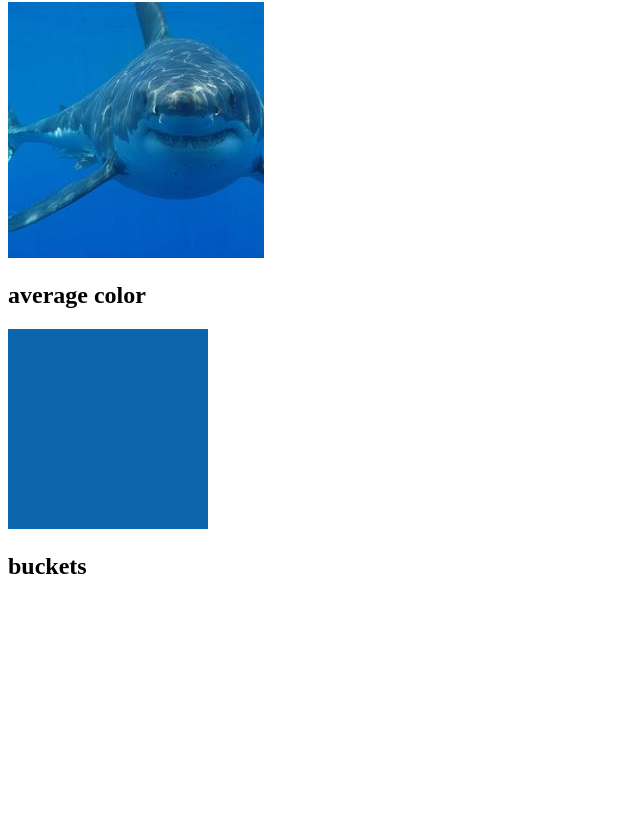
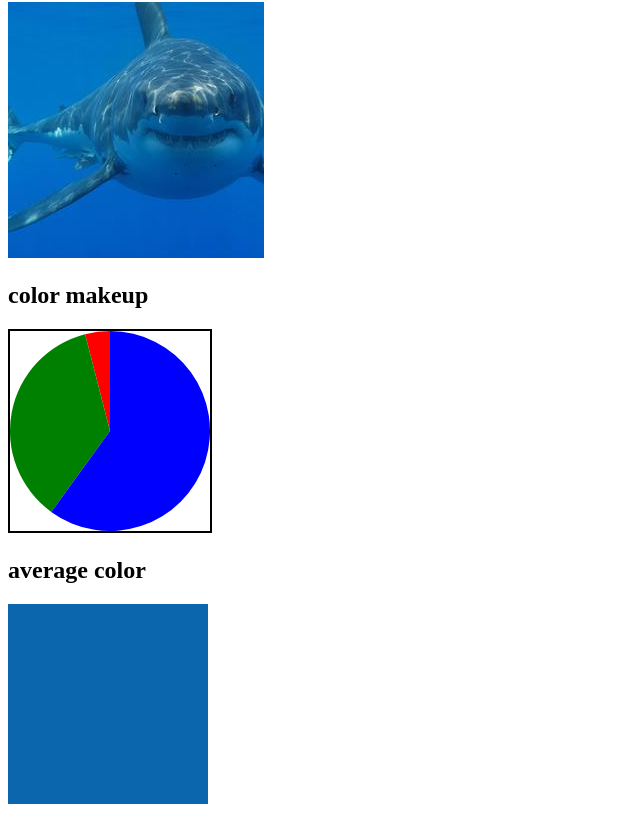
Before and after one commit to lissalad/color-content, a plain HTML site: page index.html in a window 1280 px wide. Shown: the part 78-894 px from the top of the page, without its empty margins (0-640 px from the left). Before the commit the page ends 800 px from the top, so only its background shows below. Drawn offline with nearby package versions, Linux system fonts and the light colour scheme.

Commit message:
d3 color makeup pi chart

```diff
--- a/index.html
+++ b/index.html
@@ -5,9 +5,10 @@
     <meta http-equiv="X-UA-Compatible" content="IE=edge" />
     <meta name="viewport" content="width=device-width, initial-scale=1.0" />
     <title>ColorContent</title>
+    <script src="https://d3js.org/d3.v7.min.js"></script>
     <script src="scripts.js" type="module"></script>
+
     <!-- <script src="https://cdn.tailwindcss.com"></script> -->
-
   </head>
   <body>
     <h1>Color Content</h1>
@@ -17,18 +18,22 @@
       <input class="border-2 border-black" type="url" id="link" name="link"/>
     </div> -->
 
-    <canvas class="h-fit w-fit " id="canvas" width="256" height="256"></canvas>
+    <canvas class="h-fit w-fit" id="canvas" width="256" height="256"></canvas>
     <div>
+      <div >
+        <h2>color makeup</h2>
+        <svg style="border: 2px black solid" height="200" width="200" id="percents"></svg>
+      </div>
       <div>
         <h2>average color</h2>
         <canvas id="average-color" width="200" height="200"></canvas>
       </div>
-      <div>
+      <!-- <div>
         <h2>buckets</h2>
         <canvas id="bucket1" width="100" height="100"></canvas>
         <canvas id="bucket2" width="100" height="100"></canvas>
         <canvas id="bucket3" width="100" height="100"></canvas>
-      </div>
+      </div> -->
     </div>
   </body>
 </html>
--- a/scripts.js
+++ b/scripts.js
@@ -1,5 +1,7 @@
 const img = new Image();
 img.src = "./shark.png";
+const canvas = document.getElementById("canvas");
+const ctx = canvas.getContext("2d");
 
 // const imgAddress = document.getElementById("link");
 // img.crossOrigin = "Anonymous";
@@ -16,16 +18,16 @@ img.src = "./shark.png";
 // };
 
 img.onload = () => {
-  const canvas = document.getElementById("canvas");
-  const ctx = canvas.getContext("2d");
   ctx.drawImage(img, 0, 0, img.width, img.height);
   const imgData = ctx.getImageData(0, 0, img.width, img.height);
   // console.log(getTotalRGB(imgData));
   // console.log(getAverageColor(imgData));
   // console.log(getPercentRGB(imgData));
-  console.log(getIndividualPixels(ctx, imgData));
+  // console.log(convertToBinary(getIndividualPixels(ctx, imgData)[0]));
+  // console.log(getColorPalette(imgData));
 
   displayAverage(imgData);
+  displayPercents(imgData);
 };
 
 function getTotalRGB(imgData) {
@@ -56,8 +58,8 @@ function getPercentRGB(imageData) {
 
   return {
     r: percentRed,
+    g: percentGreen,
     b: percentBlue,
-    g: percentGreen,
   };
 }
 
@@ -75,8 +77,20 @@ function getAverageColor(imgData) {
   };
 }
 
-function getColorPalette(ctx, img) {
+function getColorPalette(imgData) {
+  const pixels = getIndividualPixels(ctx, imgData);
+  let rgb;
+  let list = [];
 
+  for (let i = 0; i < pixels.length; i += 1) {
+    list.push(convertToBinary(pixels[i]));
+  }
+
+  list.sort(function (a, b) {
+    return b - a;
+  });
+
+  return list;
 }
 
 function getIndividualPixels(ctx, img) {
@@ -89,14 +103,28 @@ function getIndividualPixels(ctx, img) {
     for (let y = 1; y < img.height; y += 1) {
       pixelData = ctx.getImageData(x, y, x, y);
       const pixel = {
-        "r": pixelData.data[0],
-        "g": pixelData.data[1],
-        "b": pixelData.data[2],
+        r: pixelData.data[0],
+        g: pixelData.data[1],
+        b: pixelData.data[2],
       };
       pixels.push(pixel);
     }
   }
   return pixels;
+}
+
+function convertToBinary(rgb) {
+  let binary = "";
+  let value;
+  let key;
+
+  for (let i = 0; i < 3; i += 1) {
+    key = Object.keys(rgb)[i];
+    value = rgb[key].toString(2);
+    binary += parseInt(value);
+  }
+
+  return binary;
 }
 
 // ----------- display on page ------------------- //
@@ -111,4 +139,45 @@ function displayAverage(imgData) {
   context.fillStyle = `rgb(${color.r}, ${color.g}, ${color.b})`;
   context.fill();
 }
-// img.src = "./shark.png";
+
+function displayPercents(imgData) {
+  const rgb = getPercentRGB(imgData);
+  const data = Object.values(rgb);
+  console.log(rgb);
+
+    const width = 200;
+    const height = 200;
+    const pieGen = d3.pie();
+    const arcData = pieGen(data);
+
+
+    // Make a scale to set the color
+    const colorScale = d3
+      .scaleQuantize()
+      .domain([0, 2])
+      .range(["red", "green", "blue"]);
+
+    const arcGen = d3
+      .arc() // Make an arc generator
+      .innerRadius(0) // Set the inner radius
+      .outerRadius(100) // Set the outer radius
+      .padAngle(0.00); // Set the gap between arcs
+
+    // Select the SVG
+    const svg = d3.select("#percents");
+
+    // Append a group (<g>) to hold the arcs
+    const pieGroup = svg
+      .append("g")
+      // position the group in the center
+      .attr("transform", `translate(${width / 2}, ${height / 2})`);
+
+    const piePath = pieGroup
+      .selectAll("path") // Select all paths
+      .data(arcData) // Use the arc data
+      .enter()
+      .append("path") // Make a path for each arc segment
+      .attr("d", arcGen) // Draw the arc segement with the generator
+      .attr("fill", (d, i) => colorScale(i)); // Use the color scale
+
+}
```
Also changed, not shown: important.txt (added).
